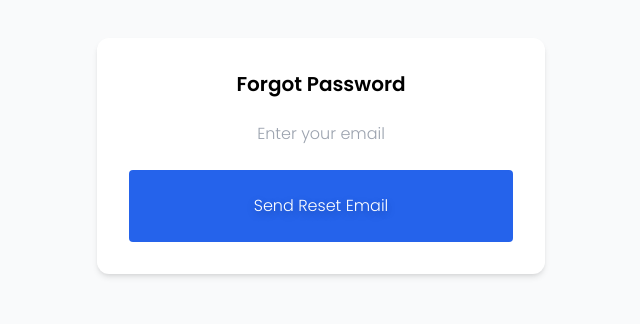
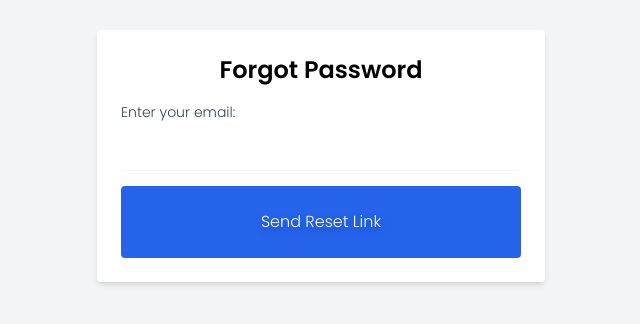
Before and after one commit to sadqueue/genkimd-sad, a React (Create React App) app: page /forgot-password in a window 1280 px wide. Shown: the part 244-568 px from the top of the page, without its empty margins (319-959 px from the left). Built offline with nearby package versions, Linux system fonts and the light colour scheme; no server answers.

Commit message:
forget password page

```diff
--- a/src/ForgotPassword.js
+++ b/src/ForgotPassword.js
@@ -1,48 +1,59 @@
 import React, { useState } from "react";
 import { getAuth, sendPasswordResetEmail } from "firebase/auth";
-import { app } from "./firebaseConfig";
 
 function ForgotPassword() {
-  const auth = getAuth(app);
   const [email, setEmail] = useState("");
   const [message, setMessage] = useState("");
   const [error, setError] = useState("");
 
-  const handleReset = async () => {
+  const handleReset = async (e) => {
+    e.preventDefault();
+    setMessage("");
+    setError("");
+
+    const auth = getAuth();
     try {
-      await sendPasswordResetEmail(auth, email);
-      setMessage("Password reset email sent.");
-      setError("");
+        const resetUrl =
+          window.location.hostname === "localhost"
+            ? "http://localhost:3000/login" // or "/login" if you're using React Router
+            : "https://genkimd.com/login";
+
+        await sendPasswordResetEmail(auth, email, {
+          url: resetUrl,
+          handleCodeInApp: false,
+        });
+
+        setMessage("✅ Password reset email sent! Please check your inbox.");
       } catch (err) {
-      setError(err.message);
-      setMessage("");
+        setError("❌ Error: " + err.message);
       }
   };
 
   return (
-    <div className="min-h-screen flex items-center justify-center bg-gray-50 px-4">
-      <div className="max-w-md w-full bg-white shadow-md rounded-xl p-8">
-        <h2 className="text-xl font-bold mb-4 text-center">Forgot Password</h2>
+    <div className="min-h-screen flex flex-col items-center justify-center bg-gray-100 p-6">
+      <div className="bg-white p-6 rounded shadow-md w-full max-w-md">
+        <h2 className="text-2xl font-bold mb-4 text-center">Forgot Password</h2>
+        <form onSubmit={handleReset}>
+          <label className="block mb-2 text-sm font-medium text-gray-700">
+            Enter your email:
+          </label>
           <input
             type="email"
-          placeholder="Enter your email"
+            className="w-full px-3 py-2 mb-4 border rounded shadow-sm"
             value={email}
             onChange={(e) => setEmail(e.target.value)}
-          className="w-full border border-gray-300 p-2 rounded mb-4"
+            required
           />
           <button
-          onClick={handleReset}
+            type="submit"
             className="w-full bg-blue-600 text-white py-2 rounded hover:bg-blue-700"
           >
-          Send Reset Email
+            Send Reset Link
           </button>
+        </form>
 
-        {message && (
-          <p className="text-green-600 text-sm text-center mt-4">{message}</p>
-        )}
-        {error && (
-          <p className="text-red-500 text-sm text-center mt-4">{error}</p>
-        )}
+        {message && <p className="mt-4 text-green-600">{message}</p>}
+        {error && <p className="mt-4 text-red-600">{error}</p>}
       </div>
     </div>
   );
--- a/src/Login.js
+++ b/src/Login.js
@@ -82,7 +82,13 @@ function Login() {
               value={password}
               onChange={(e) => setPassword(e.target.value)}
             />
+                     <div className="text-right">
+  <a href="/forgot-password" className="text-sm text-blue-600 hover:underline">
+    Forgot password?
+  </a>
+</div>
           </div>
+
 
           {/* Optional: Uncomment if you implement forgot password
           <p
@@ -120,12 +126,8 @@ function Login() {
           <div className="mb-4">
             <button
               onClick={handleLogin}
-              disabled={!agreed.every(Boolean)}
-              className={`w-full font-semibold py-2 rounded transition ${
-                agreed.every(Boolean)
-                  ? "bg-indigo-500 text-white hover:bg-indigo-600"
-                  : "bg-gray-300 text-gray-500 cursor-not-allowed"
-              }`}
+              // disabled={!agreed.every(Boolean)}
+              className={`w-full font-semibold py-2 rounded transition bg-indigo-500 text-white hover:bg-indigo-600`}
             >
               Log In
             </button>
```
Lines whose indentation alone changed are shown as unchanged.
